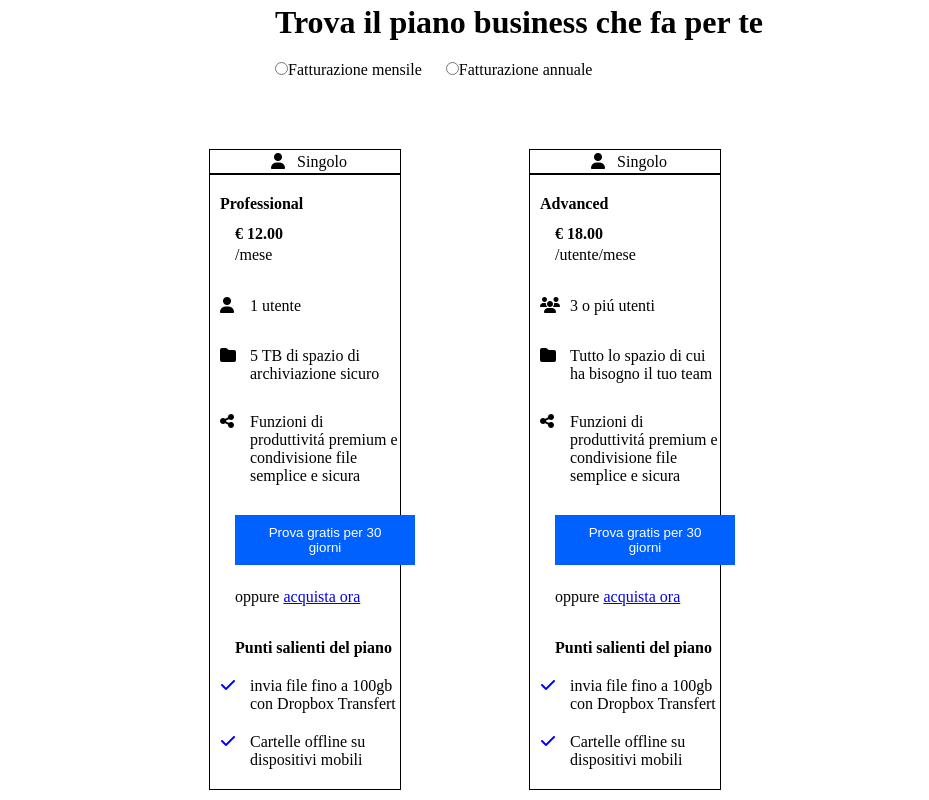
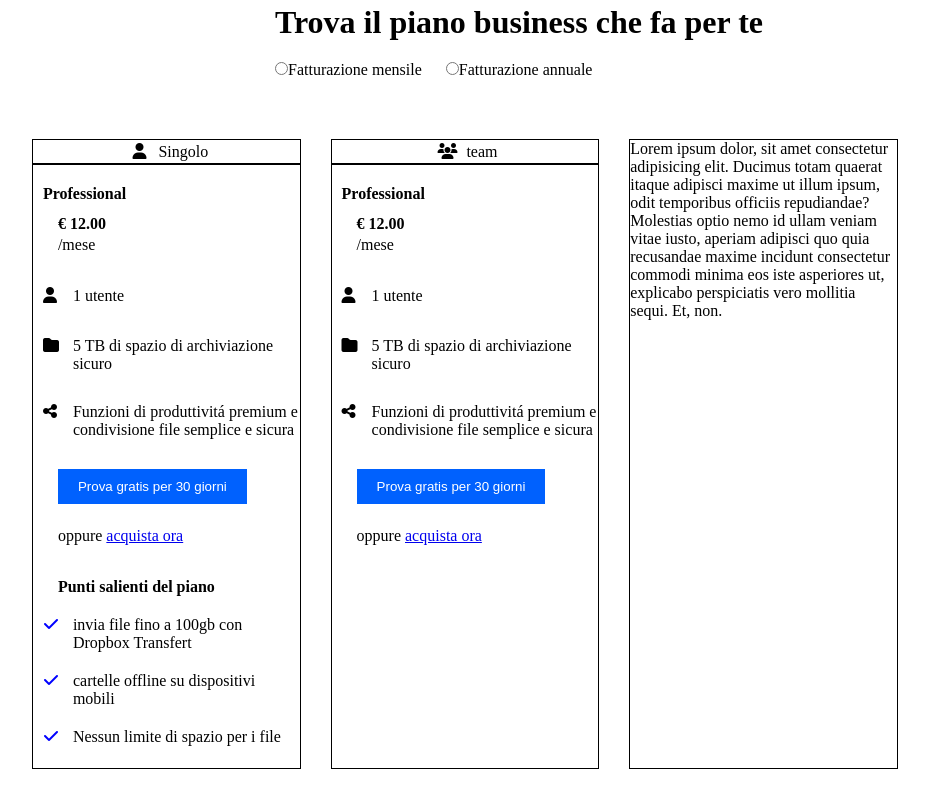
Before and after one commit to LucaStellato/htmlcss-dropbox, a plain HTML site: page index.html in a window 1280 px wide. Shown: the part 840-1640 px from the top of the page, without its empty margins (175-1104 px from the left). Drawn offline with Linux system fonts and the light colour scheme.

Commit message:
add second box with your characteristics

```diff
--- a/assets/css/style.css
+++ b/assets/css/style.css
@@ -128,11 +128,11 @@ nav {
 }
 
 .plan_payment {
-    width: 50%;
+    width: 70%;
 
 
     display: flex;
-    margin-top: 70px;
+    margin-top: 60px;
 
     .basic,
     .ct_advanced,
@@ -147,13 +147,13 @@ nav {
     }
 
 
-    .single, .team{
+    .single, .team {
         text-align: center;
         padding-top: 3px;
         border-bottom: 2px solid black;
     }
 
-    .professional {
+    .professional, .advanced{
         margin-top: 20px;
         margin-left: 10px;
 
@@ -214,17 +214,17 @@ nav {
             display: flex;
             margin-top: 20px;
             margin-bottom: 20px;
+            .icon{
+                margin-left: 0;
+                margin-right: 0;
+            }
+
         }
         .transfert{
             margin: 0;
 
         }
-        .offline{
-            margin:0;
-        }
-        .icon{
-            margin: 0;
-        }
+
 
     }
 
--- a/index.html
+++ b/index.html
@@ -112,10 +112,17 @@
                             invia file fino a 100gb con Dropbox Transfert
                         </div>
                     </div>
-                         <div class="check">
-                     <div class="icon"><i class="fa-solid fa-check"></i></div>
-                     <div class="offline">
-                        Cartelle offline su dispositivi mobili
+
+                    <div class="check">
+                        <div class="icon"><i class="fa-solid fa-check"></i></div>
+                        <div class="transfert">
+                            cartelle offline su dispositivi mobili
+                        </div>
+                    </div>
+                    <div class="check">
+                        <div class="icon"><i class="fa-solid fa-check"></i></div>
+                        <div class="transfert">
+                          Nessun limite di spazio per i file
                         </div>
                     </div>
 
@@ -124,21 +131,19 @@
             </div>
             <div class="ct_advanced">
                 <div class="team">
-
-                    <i class="fa-solid fa-user"></i>
-                    Singolo
+                    <i class="fa-solid fa-users"></i>
+                    team
                 </div>
-
-                <div class="professional">
-                    <h4>Advanced</h4>
-                    <price><strong>&euro; 18.00</strong></price>
-                    <p>/utente/mese</p>
+                <div class="advanced">
+                    <h4>Professional</h4>
+                    <price><strong>&euro; 12.00</strong></price>
+                    <p>/mese</p>
                     <div class="info">
                         <div class="user">
-                            <i class="fa-solid fa-users"></i>
+                            <i class="fa-solid fa-user"></i>
                         </div>
                         <div class="person">
-                            3 o piú utenti
+                            1 utente
                         </div>
                     </div>
                     <div class="info">
@@ -146,7 +151,7 @@
                             <i class="fa-solid fa-folder"></i>
                         </div>
                         <div class="storage_space">
-                           Tutto lo spazio di cui ha bisogno il tuo team
+                            5 TB di spazio di archiviazione sicuro
                         </div>
                     </div>
                     <div class="info">
@@ -165,25 +170,19 @@
                     </span>
 
 
-                    <strong>Punti salienti del piano</strong>
-
-                    <div class="check">
-                        <div class="icon"><i class="fa-solid fa-check"></i></div>
-                        <div class="transfert">
-                            invia file fino a 100gb con Dropbox Transfert
-                        </div>
-                    </div>
-                         <div class="check">
-                     <div class="icon"><i class="fa-solid fa-check"></i></div>
-                     <div class="offline">
-                        Cartelle offline su dispositivi mobili
-                        </div>
-                    </div>
 
 
                 </div>
             </div>
-
+            <div class="agency">
+                Lorem ipsum dolor, sit amet consectetur adipisicing elit. Ducimus totam quaerat itaque adipisci
+                maxime
+                ut illum ipsum, odit temporibus officiis repudiandae? Molestias optio nemo id ullam veniam vitae
+                iusto,
+                aperiam adipisci quo quia recusandae maxime incidunt consectetur commodi minima eos iste asperiores
+                ut,
+                explicabo perspiciatis vero mollitia sequi. Et, non.
+            </div>
         </div>
 
         <div class="customized_solution">
@@ -192,11 +191,14 @@
             </div>
             <div class="sales_office">
                 <div class="enterprise">
-                    Lorem ipsum dolor sit amet consectetur adipisicing elit. Ipsa nam delectus porro accusamus sapiente
+                    Lorem ipsum dolor sit amet consectetur adipisicing elit. Ipsa nam delectus porro accusamus
+                    sapiente
                     totam
-                    error non, veritatis dolorem placeat temporibus officia beatae. Enim inventore nostrum sit deleniti
+                    error non, veritatis dolorem placeat temporibus officia beatae. Enim inventore nostrum sit
+                    deleniti
                     nemo
-                    consequatur tenetur, pariatur provident unde blanditiis numquam laudantium praesentium mollitia et
+                    consequatur tenetur, pariatur provident unde blanditiis numquam laudantium praesentium mollitia
+                    et
                     nobis
                     nihil. Alias iusto excepturi suscipit tempora vero, sunt incidunt ea sequi officiis sed beatae
                     minima!
@@ -207,6 +209,7 @@
                 </div>
             </div>
         </div>
+
 
         <div class="partner_dropbox debug">
             <div class="photo_partner">
```
